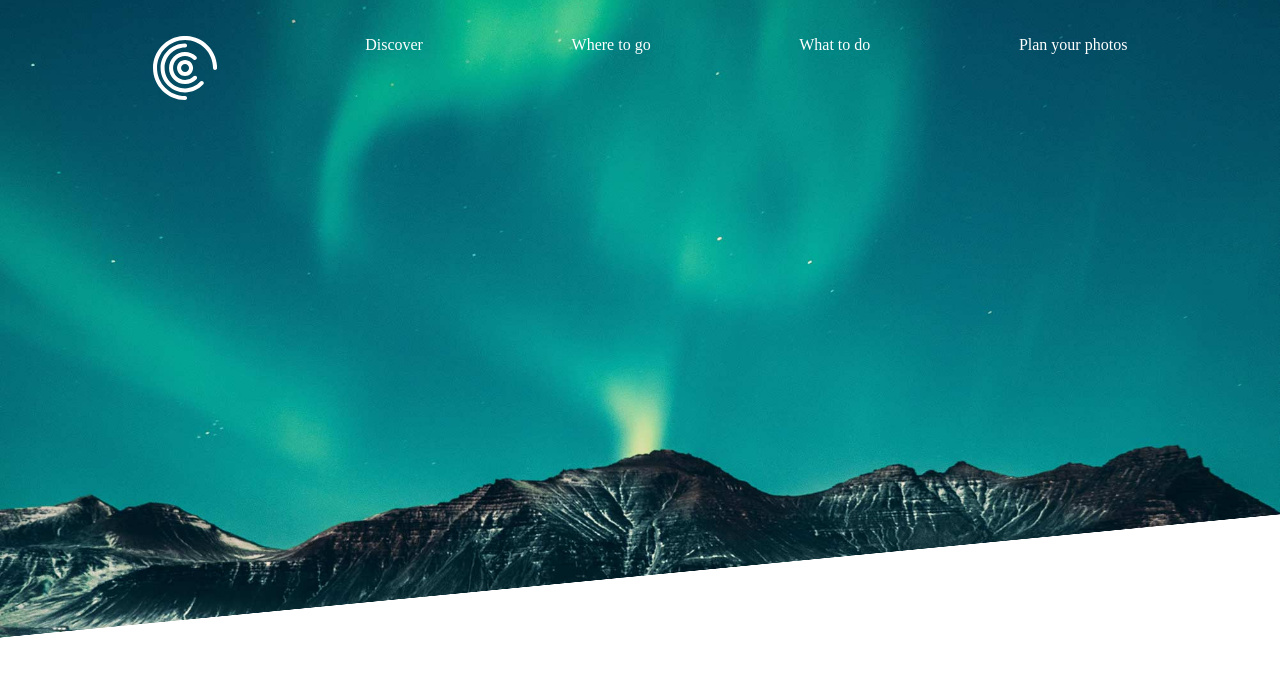
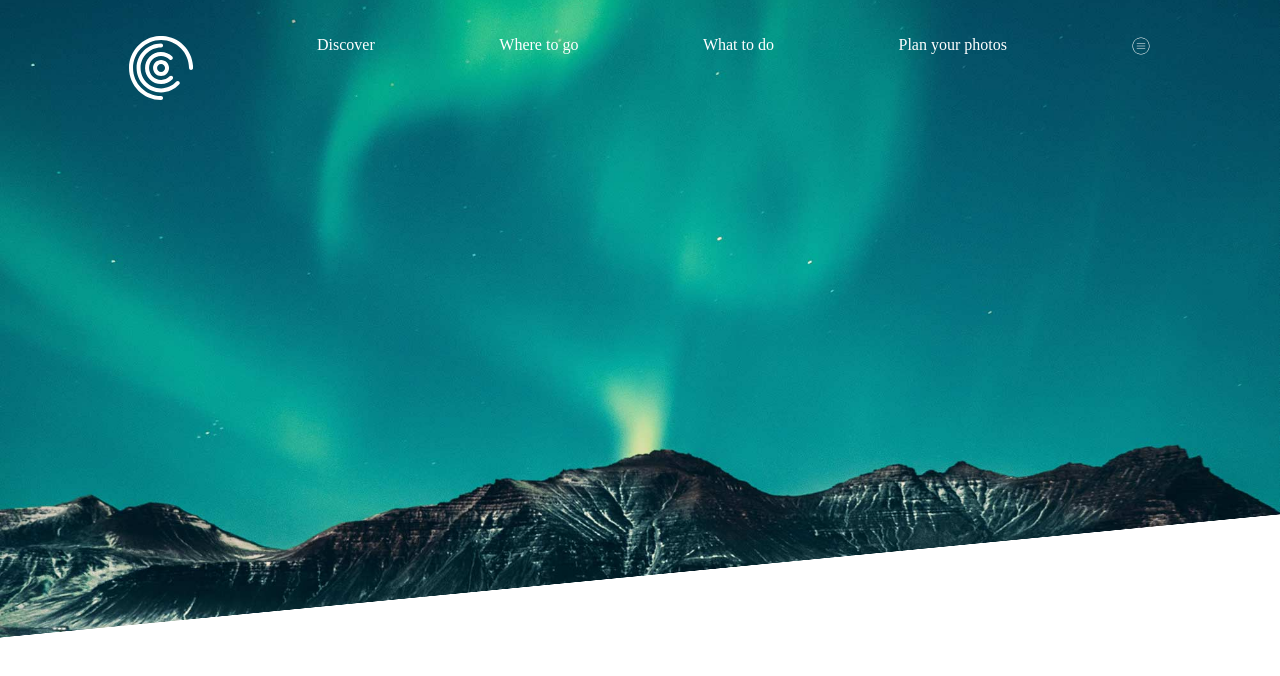
Before and after one commit to massi-brero/mixed-ui-projects, a plain HTML site: page photo-masterclass/index.html in a window 1280 px wide. Drawn offline with Linux system fonts and the light colour scheme.

Commit message:
styling logo

```diff
--- a/photo-masterclass/index.html
+++ b/photo-masterclass/index.html
@@ -15,13 +15,8 @@
 						<li class="navigation__list-item">
 							<a href="" class="navigation__list-item-link navigation__list-item-link--logo">
 								<svg
-									version="1.1"
 									id="Layer_1"
-									xmlns="http://www.w3.org/2000/svg"
-									xmlns:xlink="http://www.w3.org/1999/xlink"
 									viewBox="0 0 512 512"
-									style="enable-background: new 0 0 512 512"
-									xml:space="preserve"
 									class="navigation__list-item-logo"
 								>
 									<g>
@@ -69,6 +64,35 @@
 						<li class="navigation__list-item">
 							<a href="" class="navigation__list-item-link">Plan your photos</a>
 						</li>
+						<li class="navigation__list-item">
+							<a href="" class="navigation__list-item-link">
+								<svg
+									id="Layer_1"
+									viewBox="0 0 512 512"
+									class="icon"
+								>
+									<g>
+										<path
+											d="M358.06,193.61H153.94c-3.83,0-6.93-3.1-6.93-6.93s3.1-6.93,6.93-6.93h204.13c3.83,0,6.93,3.1,6.93,6.93
+											S361.89,193.61,358.06,193.61z"
+										/>
+										<path
+											d="M358.06,262.93H153.94c-3.83,0-6.93-3.1-6.93-6.93c0-3.83,3.1-6.93,6.93-6.93h204.13
+											c3.83,0,6.93,3.1,6.93,6.93C365,259.83,361.89,262.93,358.06,262.93z"
+										/>
+										<path
+											d="M358.06,332.25H153.94c-3.83,0-6.93-3.1-6.93-6.93c0-3.83,3.1-6.93,6.93-6.93h204.13
+											c3.83,0,6.93,3.1,6.93,6.93C365,329.15,361.89,332.25,358.06,332.25z"
+										/>
+										<path
+											d="M256,474.76c-120.62,0-218.76-98.14-218.76-218.76c0-120.63,98.14-218.76,218.76-218.76
+											c120.63,0,218.76,98.14,218.76,218.76C474.76,376.62,376.62,474.76,256,474.76z M256,51.1C143.02,51.1,51.1,143.02,51.1,256
+											S143.02,460.9,256,460.9S460.9,368.98,460.9,256S368.98,51.1,256,51.1z"
+										/>
+									</g>
+								</svg>
+							</a>
+						</li>
 					</ul>
 				</nav>
 			</div>
--- a/photo-masterclass/styles/main.css
+++ b/photo-masterclass/styles/main.css
@@ -23,6 +23,12 @@ html {
     background-size: 100vw 10vw, cover;
 }
 
+.icon {
+    fill: currentColor;
+    width: 1.25rem;
+    height: 1.25rem;
+}
+
 .navigation__list {
     display: flex;
     justify-content: space-evenly;
@@ -38,6 +44,7 @@ html {
     text-decoration: none;
     padding: .25rem;
     margin: 2rem 2rem 0 2rem;
+    font-size: 1.0rem;
 }
 
 
```
